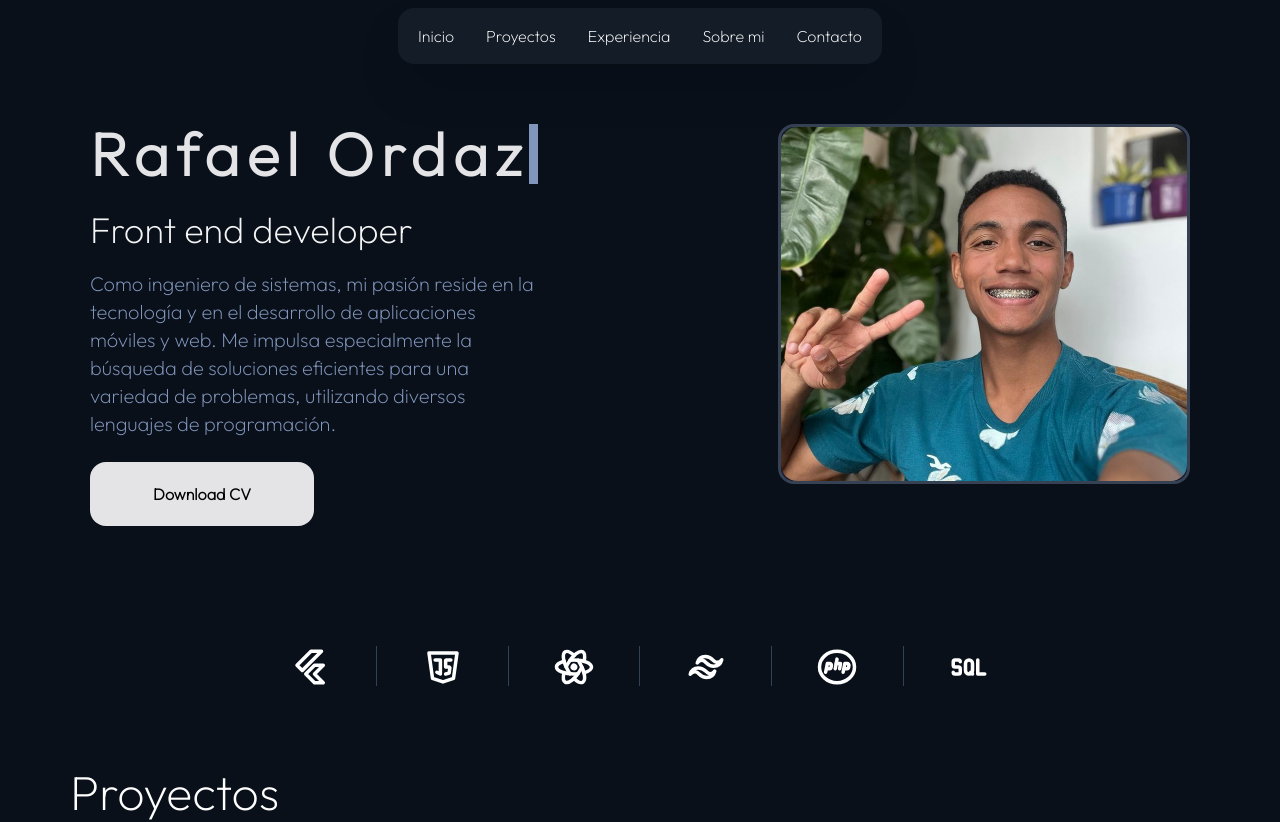
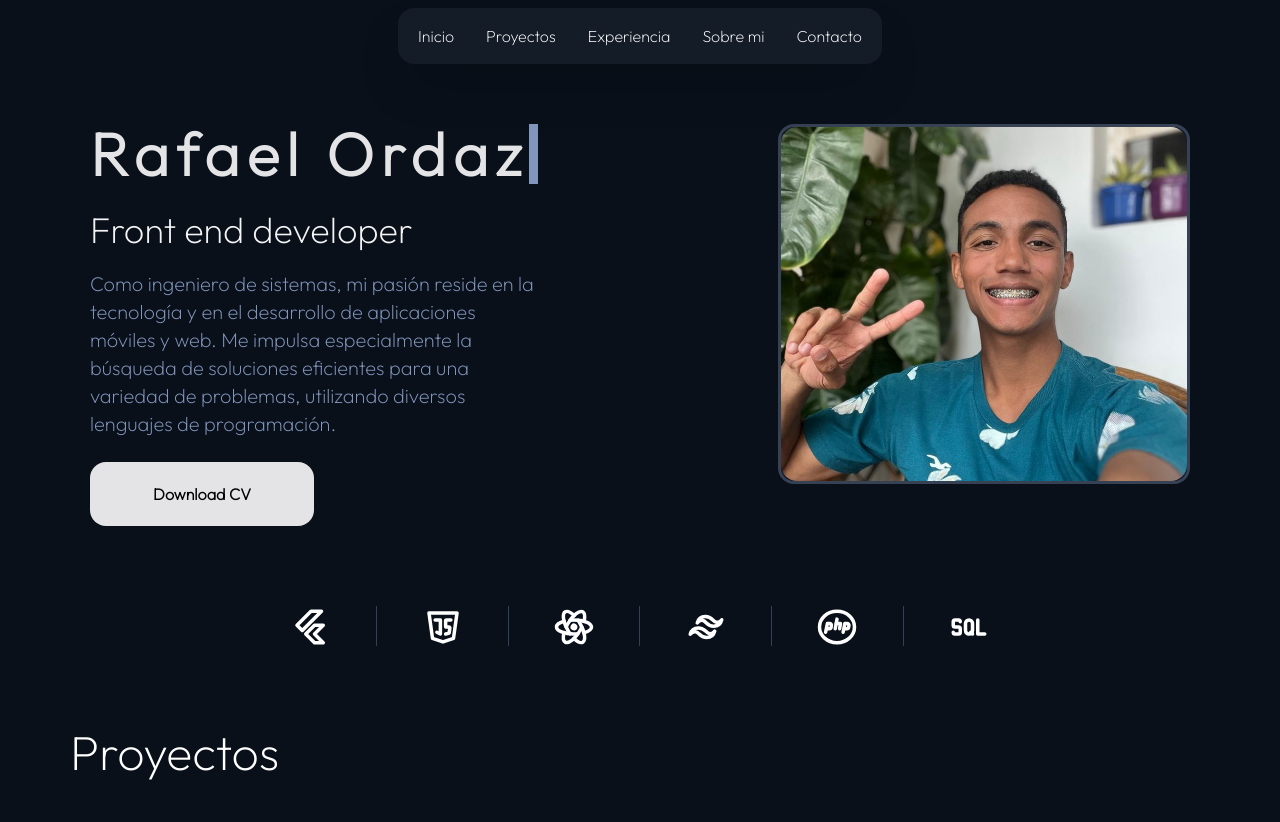
Before and after one commit to ORDRafael/mi-portafolio, a Next.js app: page / in a window 1280 px wide. Shown: the top 822 px of the page. Built offline with nearby package versions, Linux system fonts and the light colour scheme.

Commit message:
Ajuste de margen top en iconos de tecnologias

```diff
--- a/src/app/components/Inicio.tsx
+++ b/src/app/components/Inicio.tsx
@@ -69,7 +69,7 @@ function Inicio() {
             </div>
 
             {/* Contenedor de iconos con fade-in y líneas animadas */}
-            <div className='mx-4 sm:mx-10 md:mx-20 lg:mx-60 mt-10 md:mt-30 flex flex-wrap justify-center md:justify-between'>
+            <div className='mx-4 sm:mx-10 md:mx-20 lg:mx-60 mt-10 md:mt-20 flex flex-wrap justify-center md:justify-between'>
                 {icons.map((Icon, idx) => (
                     <React.Fragment key={idx}>
                         {/* Icono con animación */}
```
